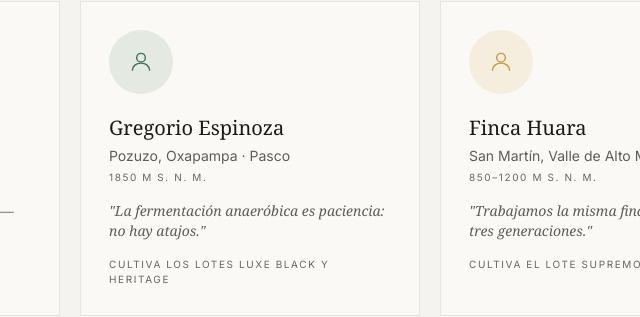
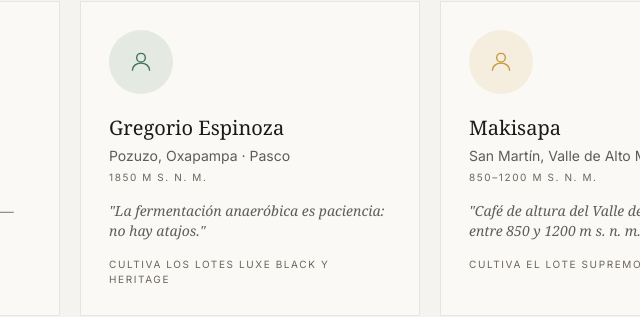
Before and after one commit to expandelab/coffesuite, a React app: page index.html in a window 1280 px wide. Shown: the part 4917-5234 px from the top of the page, 640-1280 px from the left. Built offline with nearby package versions, Linux system fonts and the light colour scheme; no server answers; a web font is replaced by a local one.

Commit message:
index.html

```diff
--- a/index.html
+++ b/index.html
@@ -600,9 +600,9 @@ const ORIGINS = {
     coordinates: [-77.3, -5.9],
     color: "#C79A3E",
     cssClass: "origin-vrc",
-    tagline: "Tradición cafetalera de la selva central",
-    producer: "Finca Huara",
-    producerQuote: "Trabajamos la misma finca desde hace tres generaciones.",
+    tagline: "Valle de Alto Mayo, San Martín",
+    producer: "Makisapa",
+    producerQuote: "Café de altura del Valle de Alto Mayo, entre 850 y 1200 m s. n. m.",
     coffees: [
       {
         id: "supremo-villa-rica",
@@ -610,11 +610,11 @@ const ORIGINS = {
         score: 80,
         scoreLabel: "80 pts",
         roast: "Tostado Medio Oscuro",
-        notes: "Manzana, Frutos secos, Pasas rubias, Amaderado",
+        notes: "Chocolate, frutos secos, amaderado, cuerpo intenso y acidez baja",
         altitude: "850–1200 m s. n. m.",
-        variety: "Caturra Típica, Bourbon",
+        variety: "Obata, Castilla, Catimor y Pache",
         process: "Lavado",
-        producer: "Finca Huara",
+        producer: "Makisapa",
         soldOut: false,
         isNew: false,
         imageKey: "supremo",
```
